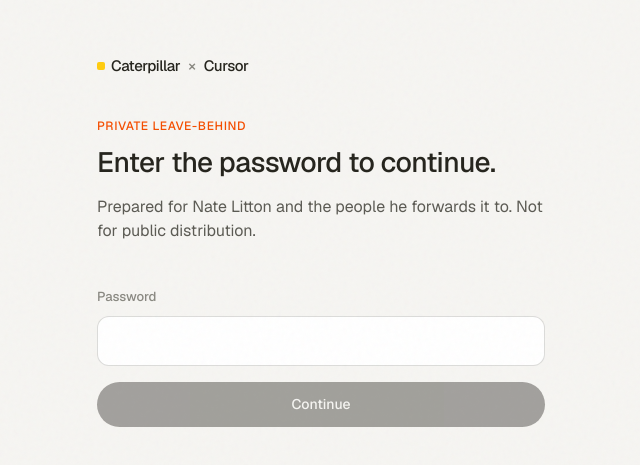
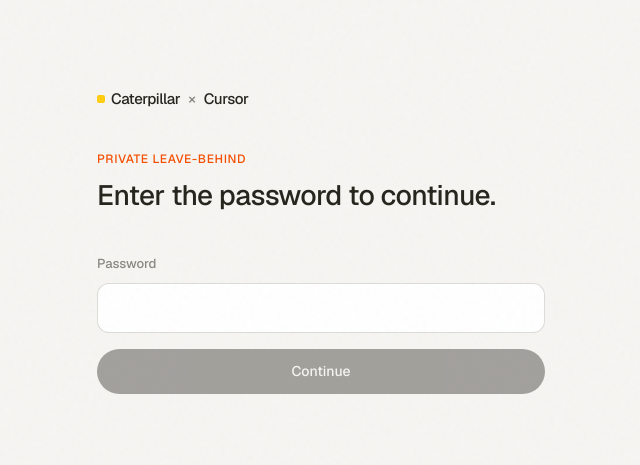
Before and after one commit to Speediing/cat-poc-plan, a Next.js app: page /login in a window 1280 px wide. Shown: the part 159-624 px from the top of the page, without its empty margins (319-959 px from the left). Built offline with nearby package versions, Linux system fonts and the light colour scheme.

Commit message:
fix: remove login disclaimer and draft preparedBy line
Drop "Not for public distribution" copy from /login. Hero credits
stay short — no draft/forwarding disclaimer.

Co-authored-by: Jason Wiker <jason.wiker@gmail.com>

```diff
--- a/src/app/login/page.tsx
+++ b/src/app/login/page.tsx
@@ -55,10 +55,6 @@ function LoginForm() {
       <h1 className="mt-3 text-[1.75rem] font-medium leading-[1.12] tracking-[-0.02em] text-ink">
         Enter the password to continue.
       </h1>
-      <p className="mt-4 text-[16px] leading-[1.55] text-ink-muted">
-        Prepared for Nate Litton and the people he forwards it to. Not for
-        public distribution.
-      </p>
 
       <form onSubmit={onSubmit} className="mt-10 space-y-4">
         <label className="block">
--- a/src/lib/content.ts
+++ b/src/lib/content.ts
@@ -146,7 +146,7 @@ export const content: SiteContent = {
     thesis:
       "What we heard from your team in Chicago, a plain primer on Cursor, and the smallest cross-functional group that could prove an end-to-end pattern inside digital — starting with photo quality detection.",
     preparedBy:
-      "Prepared for Nate Litton. Draft — for your review before it goes wider. Credits also to Olivier and Shelby Bethea.",
+      "Jason Wiker, Joe Masello & Sahil Patel, Cursor. With thanks to Olivier and Shelby Bethea.",
     footer:
       "Follow-up to the August 11 onsite · Prepared by Cursor for Caterpillar Digital. Confidential.",
   },
```
